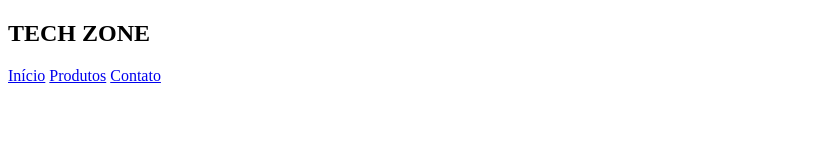
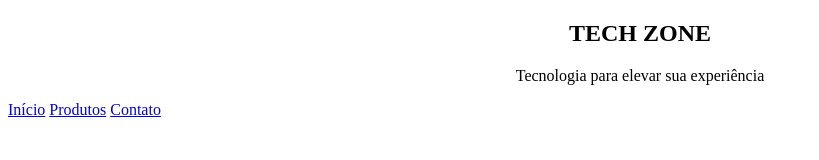
Before and after one commit to deidelevior/Atvd_rec, a plain HTML site: page produtos.html in a window 1280 px wide. Shown: the whole page, without its empty margins (0-819 px from the left). Drawn offline with Linux system fonts and the light colour scheme.

Commit message:
pagina 2

```diff
--- a/produtos.html
+++ b/produtos.html
@@ -8,7 +8,8 @@
 <body>
     <header>
         <nav>
-            <h1>TECH ZONE</h1>
+            <h1 style="text-align: center;">TECH ZONE</h1>
+            <p style="text-align: center;">Tecnologia para elevar sua experiência</p>
             <a href="index.html">Início</a>
             <a href="produtos.html">Produtos</a>
             <a href="contatos.html">Contato</a>
```
Also changed, not shown: Pagina inicial.html (+2 -1 lines), contatos.html (+1 -0 lines), index.html (+1 -1 lines).
